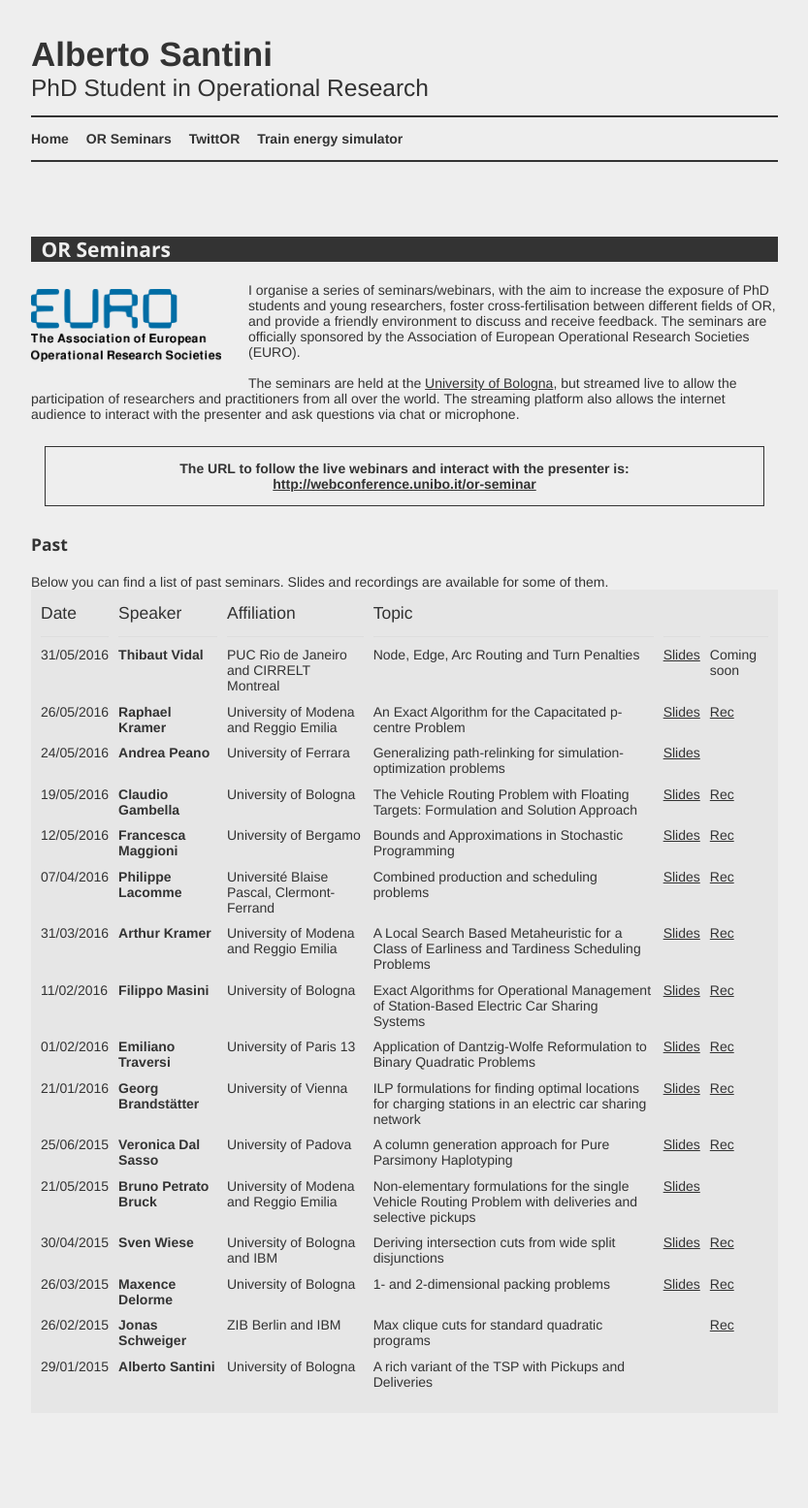
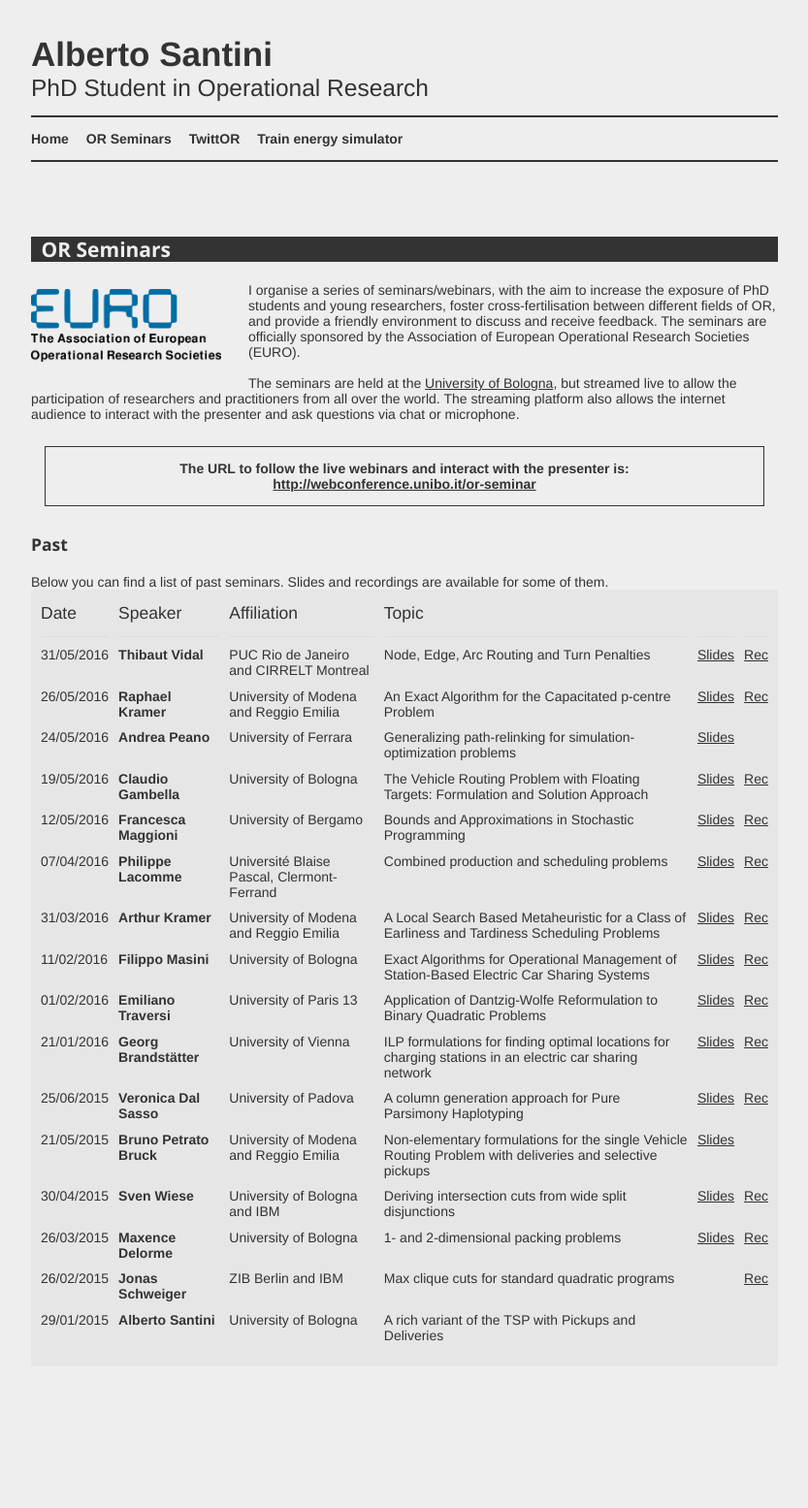
Before and after one commit to alberto-santini/alberto-santini.github.io, a Jekyll site: the page built from seminars/index.md, in a window 1280 px wide. Shown: the whole page at 97% size, without its empty margins (223-1056 px from the left). Built offline with Jekyll 4.4.1, drawn with Linux system fonts in a browser that asks for light colours; after the commit the page ends 1507 px from its top, so only the background shows below that.

Commit message:
Added link to Thibaut's video

```diff
--- a/seminars/index.md
+++ b/seminars/index.md
@@ -23,7 +23,7 @@ Below you can find a list of past seminars. Slides and recordings are available
 
 Date | Speaker | Affiliation | Topic |  |
 :----|:--------|:------------|:------|:-|:-
-31/05/2016 | **Thibaut Vidal** | PUC Rio de Janeiro and CIRRELT Montreal | Node, Edge, Arc Routing and Turn Penalties | [Slides](http://santini.in/files/seminars/spring-2016/tv_slides.pdf) | Coming soon
+31/05/2016 | **Thibaut Vidal** | PUC Rio de Janeiro and CIRRELT Montreal | Node, Edge, Arc Routing and Turn Penalties | [Slides](http://santini.in/files/seminars/spring-2016/tv_slides.pdf) | [Rec](https://www.youtube.com/watch?v=kRoBHjYWrwA)
 26/05/2016 | **Raphael Kramer** | University of Modena and Reggio Emilia | An Exact Algorithm for the Capacitated p-centre Problem | [Slides](http://santini.in/files/seminars/spring-2016/rk_slides.pdf) | [Rec](https://www.youtube.com/watch?v=mWgUbtqQ-98)
 24/05/2016 | **Andrea Peano** | University of Ferrara | Generalizing path-relinking for simulation-optimization problems | [Slides](http://santini.in/files/seminars/spring-2016/ap_slides.pptx) |
 19/05/2016 | **Claudio Gambella** | University of Bologna | The Vehicle Routing Problem with Floating Targets: Formulation and Solution Approach | [Slides](http://santini.in/files/seminars/spring-2016/cg_slides.pdf) | [Rec](https://www.youtube.com/watch?v=hNm5wo4HeBc)
```
